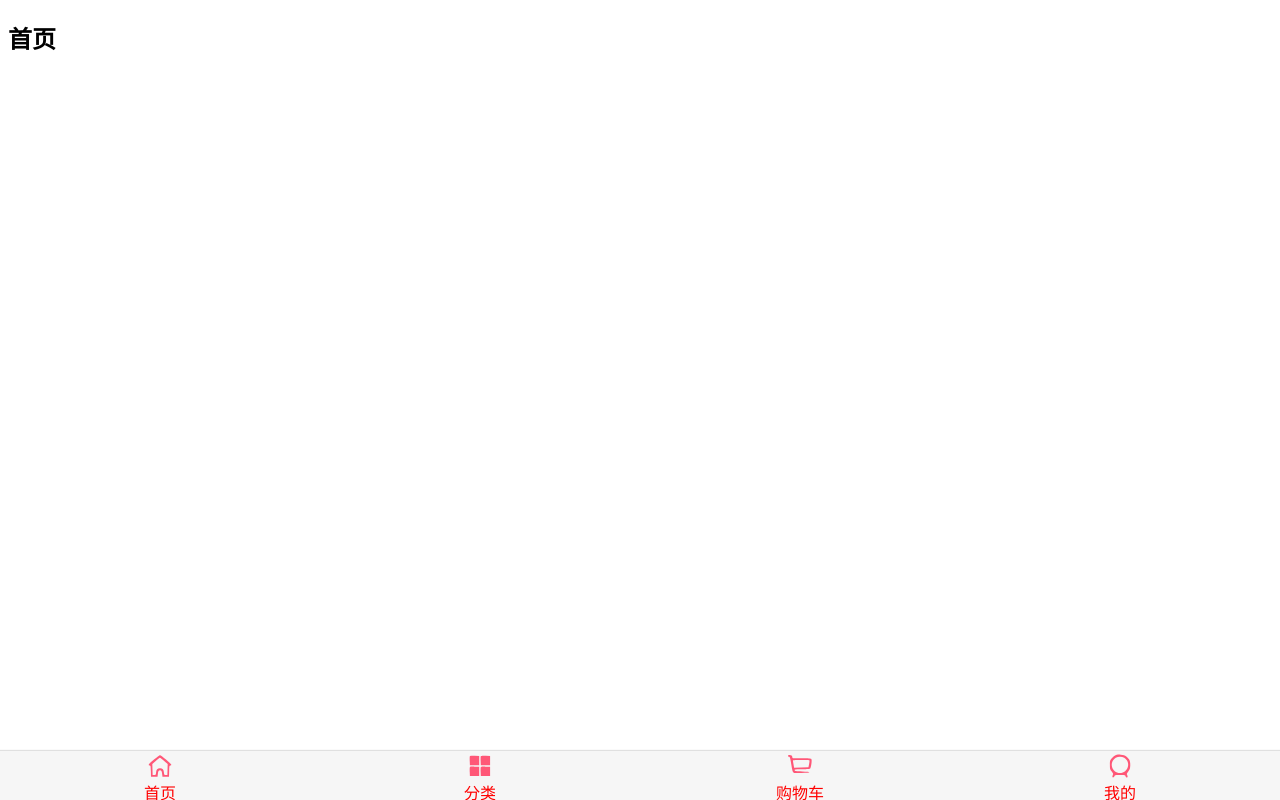
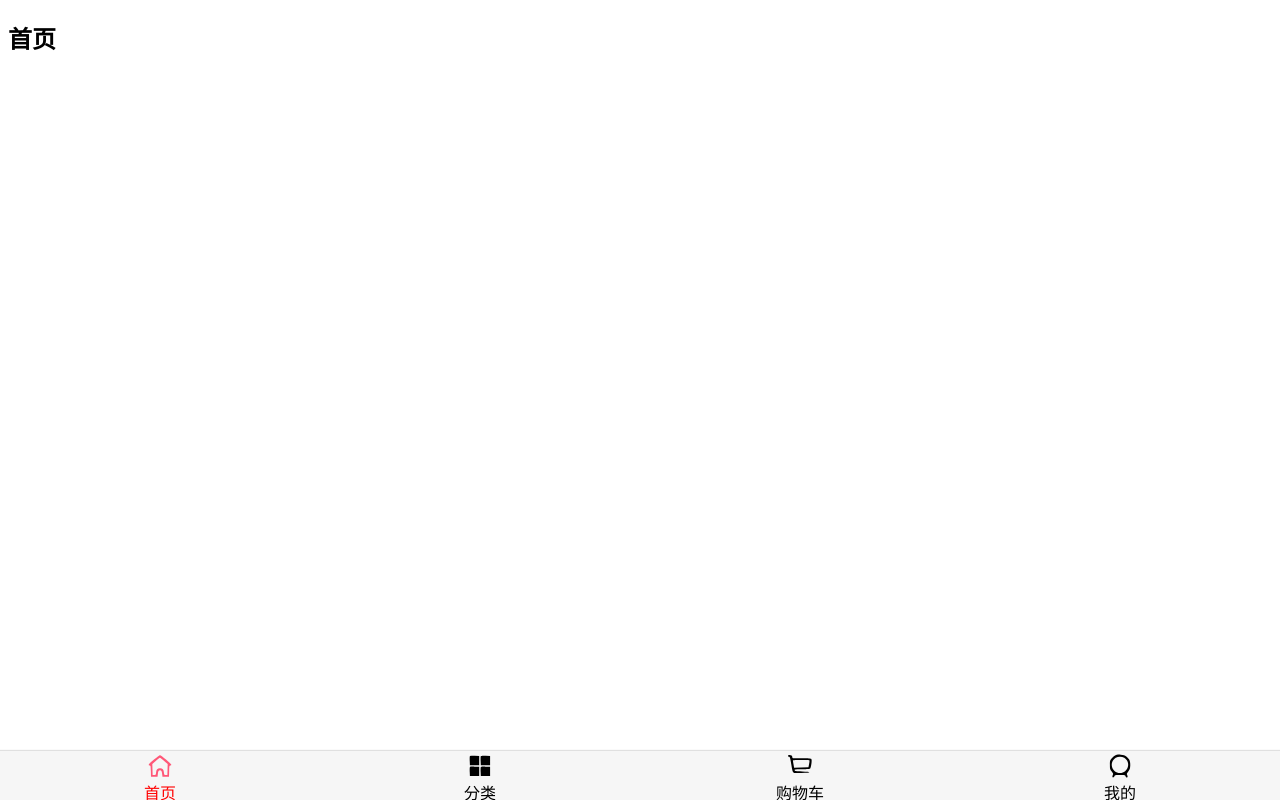
Before and after one commit to cxy0102/vue2study, a Vue app: page /home in a window 1280 px wide. Built offline with nearby package versions, Linux system fonts and the light colour scheme.

Commit message:
feat: 添加导航点击效果

```diff
--- a/src/App.vue
+++ b/src/App.vue
@@ -28,17 +28,17 @@
 <!--  </div>-->
 
     <tab-bar>
-      <tab-bar-item path="/home">
+      <tab-bar-item path="/home" activeColor="red">
         <template v-slot:item-icon><img  src="./assets/img/tabbar/home.svg"></template>
         <template v-slot:item-active><img  src="./assets/img/tabbar/home_active.svg"></template>
         <template v-slot:item-text><div>首页</div></template>
       </tab-bar-item>
-      <tab-bar-item path="/category">
+      <tab-bar-item path="/category" activeColor="blue">
         <template v-slot:item-icon><img  src="./assets/img/tabbar/category.svg"></template>
         <template v-slot:item-active><img  src="./assets/img/tabbar/category_active.svg"></template>
         <template v-slot:item-text><div>分类</div></template>
       </tab-bar-item>
-      <tab-bar-item path="/cart">
+      <tab-bar-item path="/cart" activeColor="green">
         <template v-slot:item-icon><img  src="./assets/img/tabbar/shopcart.svg"></template>
         <template v-slot:item-active><img  src="./assets/img/tabbar/shopcart_active.svg"></template>
         <template v-slot:item-text><div>购物车</div></template>
--- a/src/components/tabbar/TabBarItem.vue
+++ b/src/components/tabbar/TabBarItem.vue
@@ -8,7 +8,7 @@
   <div class="tab-bar-item" @click="itemClick">
     <slot v-if="!isActive" name="item-icon"></slot>
     <slot v-else name="item-active"></slot>
-    <div :class={active:isActive}>
+    <div :style="activeStyle">
       <slot  name="item-text"></slot>
     </div>
   </div>
@@ -19,17 +19,27 @@
 export default {
   name: "TabBarItem",
   props:{
-    path: String
+    path:String,
+    activeColor:{
+      type: String,
+      default : 'red'
+    }
   },
   data(){
     return{
-      isActive:true
+      //isActive:true
     }
   },methods:{
     itemClick(){
-      console.log('itemClick1')
       this.$router.replace(this.path).catch(err=>err)
-      console.log('itemClick2')
+    }
+  },
+  computed:{
+    isActive(){
+      return this.$route.path.indexOf(this.path) !== -1
+    },
+    activeStyle(){
+      return this.isActive ? {color:this.activeColor} : { }
     }
   }
 }
```
